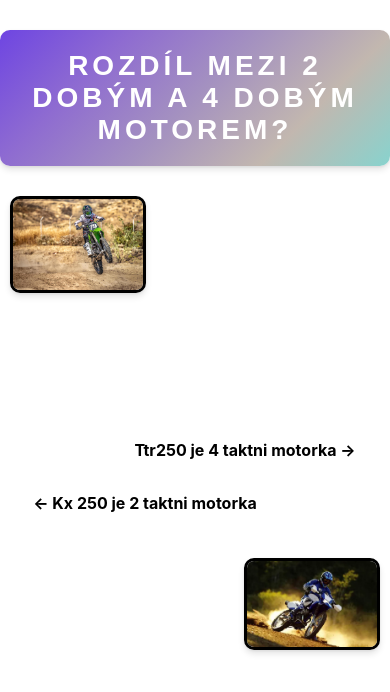
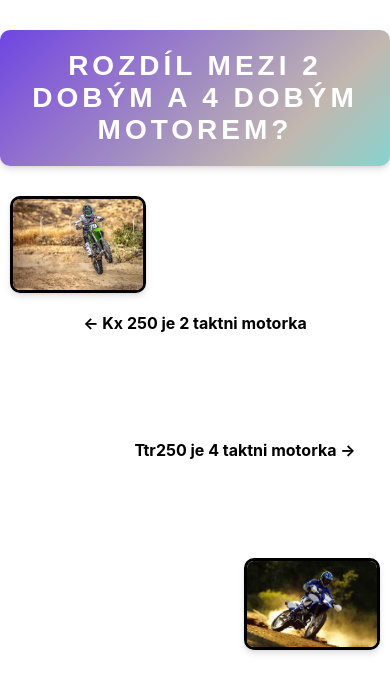
Before and after one commit to TonyKmoch/ghostmoto, a React (Create React App) app: page / in a window 390 px wide. Shown: the top 692 px of the page. Built offline with nearby package versions, Linux system fonts and the light colour scheme.

Commit message:
oprava27

```diff
--- a/src/App.css
+++ b/src/App.css
@@ -144,6 +144,17 @@ body {
   font-size: 18px;
 }
 
+
+/* Popis pro desktop */
+.popis-desktop {
+  display: block;
+}
+
+/* Popis pro mobil */
+.popis-mobile {
+  display: none;
+}
+
 @media (max-width: 768px) {
   .nadpis {
     font-size: 36px;
@@ -157,6 +168,7 @@ body {
   .popis1,
   .popis2 {
     font-size: 18px;
+
   }
 }
 
@@ -184,9 +196,18 @@ body {
   .popis1,
   .popis2 {
     font-size: 16px;
+
+    /* Popis pro desktop */
+    .popis-desktop {
+      display: block;
+    }
+
+    /* Popis pro mobil */
+    .popis-mobile {
+      display: none;
+    }
+
   }
 
-  .popis1 {
-    margin-top: 180px;
-  }
+
 }
--- a/src/App.js
+++ b/src/App.js
@@ -9,7 +9,12 @@ function Nadpis() {
     <div className='App'>
       <h1 className='nadpis'>Rozdíl mezi 2 dobým a 4 dobým motorem?</h1>
       <img src={kx250Image} alt='na obrazku je kx 250 2takt' className='obrazek1'></img>
-      <p className='popis1'><b>&#8592; Kx 250 je 2 taktni motorka </b></p>
+      <p className='popis popis-desktop'>
+        <b>&#8592; Kx 250 je 2 taktni motorka</b>
+      </p>
+      <p className='popis popis-mobile'>
+        <b>&#8592;Kx 250: 2 takt</b>
+      </p>
       <img src={ttr250} alt='Na obrazku je ttr 250 4 takt' className='obrazek2' />
       <p className='popis2'><b>Ttr250 je 4 taktni motorka &#8594;</b></p>
     </div>
```
